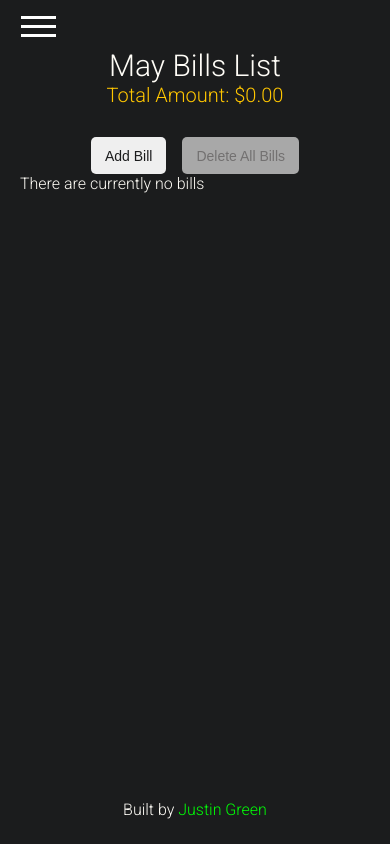
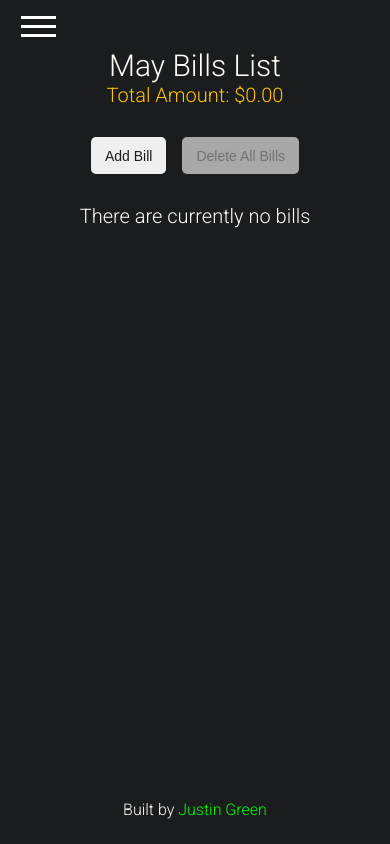
Before and after one commit to justincgreen/glimpse-2, a Next.js app: page /bills in a window 390 px wide. Built offline with nearby package versions, Linux system fonts and the light colour scheme.

Commit message:
Styling updates for mobile

```diff
--- a/src/components/BillForm.js
+++ b/src/components/BillForm.js
@@ -120,7 +120,7 @@ const BillForm = () => {
           ?
           <button className="button" disabled>Add Expense</button>
           :
-          <button className="button" onClick={captureFormData}>Add Expense</button>
+          <button className="button" onClick={captureFormData}>Add Bill</button>
         }
       </form>
     )
--- a/src/components/BillsList.js
+++ b/src/components/BillsList.js
@@ -96,7 +96,7 @@ const BillsList = () => {
 
                   <div className="c-bill-item__icons">
                     <span className="c-bill-item__icons-settings" onClick={toggleSettings}>
-                      <SettingsIcon sx={{ color: '#fff', fontSize: '28px' }} />
+                      <SettingsIcon sx={{ color: '#fff', fontSize: '30px' }} />
                     </span>
 
                     <div className="c-bill-item__icons-popover" onClick={removePopoverOverlay}>
@@ -105,21 +105,21 @@ const BillsList = () => {
                           deleteBillModal(bill.id, bill.description, bill.amount);
                         }
                       }>
-                        <DeleteForeverIcon sx={{ color: '#ff4e4e', fontSize: '24px' }} />
+                        <DeleteForeverIcon sx={{ color: '#ff4e4e', fontSize: '30px' }} />
                       </span>
                       <span className="c-bill-item__icon-edit" onClick={
                         () => {
                           editBillModal(bill.id, bill.description, bill.amount, bill.dueDate)
                         }
                       }>
-                        <EditIcon sx={{ color: '#55d4da', fontSize: '24px' }} />
+                        <EditIcon sx={{ color: '#55d4da', fontSize: '30px' }} />
                       </span>
                       <span className="c-bill-item__icon-paid" onClick={
                         () => {
                          billPaidModal(bill.id, bill.description, bill.paid);
                         }
                       }>
-                        <CheckCircleIcon sx={{ color: '#00b104', fontSize: '24px' }} />
+                        <CheckCircleIcon sx={{ color: '#00b104', fontSize: '30px' }} />
                       </span>
                     </div>
                   </div>
@@ -129,7 +129,7 @@ const BillsList = () => {
           }
         </div>
         :
-        'There are currently no bills'
+        <div className="c-bills-list__empty-message">There are currently no bills</div>
       }
     </>
   )
--- a/src/styles/components/_c-bill-form.scss
+++ b/src/styles/components/_c-bill-form.scss
@@ -12,6 +12,7 @@
   }
 
   &__input {
+    display: block;
     width: 100%;
     padding: 10px;
     margin-bottom: 10px;
--- a/src/styles/components/_c-bills-list.scss
+++ b/src/styles/components/_c-bills-list.scss
@@ -4,6 +4,12 @@
   grid-template-columns: repeat(2, minmax(0, 1fr));
   column-gap: 1.25rem;
   margin-top: 20px;
+
+  &__empty-message {
+    text-align: center;
+    margin-top: 30px;
+    font-size: $font-size-md;
+  }
 }
 
 .c-bill-item {
--- a/src/styles/components/_c-navigation.scss
+++ b/src/styles/components/_c-navigation.scss
@@ -19,6 +19,7 @@
 
   a {
     color: #000;
+    font-size: $font-size-md;
     padding: 10px 10px 10px 0;
     transition: $transition-base;
 
```
